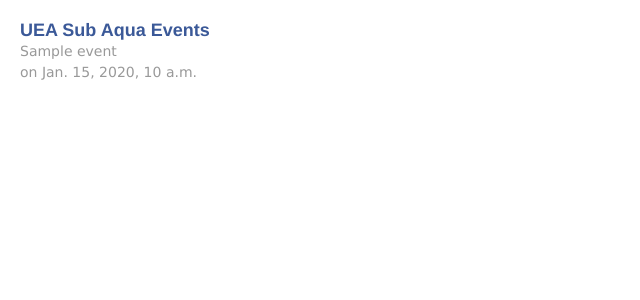
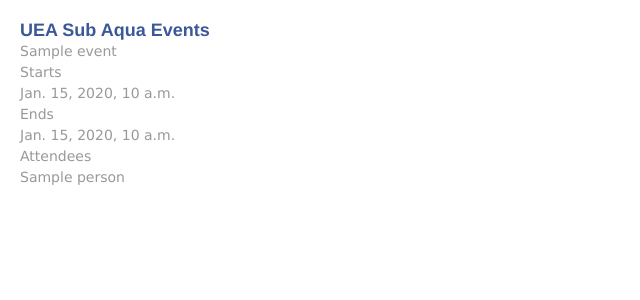
Before and after one commit to bensums/subaqua-site, a Django app: template events/templates/events/detail.html in a window 1280 px wide. Shown: the top 300 px of the page, without its empty margins (0-640 px from the left). Run offline with Django 3.2, Linux system fonts and the light colour scheme; the template is opened without the code that fills it: most values are stand-ins (such as "Sample title", 1, 10 or a date in 2020); some libraries are stand-ins or nearby versions.

Commit message:
Some design changes. Display users registered for events

```diff
--- a/events/templates/events/detail.html
+++ b/events/templates/events/detail.html
@@ -1,7 +1,17 @@
 {% extends "base.html" %}
 {% block events %}
 <h2>{{ event.name }}</h2>
-<p>on {{ event.start_time }}</p>
+<dl>
+	<dd>Starts</dd><dt>{{ event.start_time }}</dt>
+	<dd>Ends</dd><dt>{{ event.end_time }}</dt>
+	<dd>Attendees</dd><dt>
+	<ul>
+		{% for person in event.people.all %}
+		<li>{{ person }}</li>
+		{% empty %}
+		<li>Nobody</li>
+		{% endfor %}
+	</ul>
 	{% if user.is_authenticated %}
 	{% ifequal user_status 'NOT_REGISTERED' %}
 	<p>
@@ -15,4 +25,6 @@ You are registered for this event.
 	</p>
 	{% endifequal %}
 	{% endif %}
+	</dt>
+</dl>
 {% endblock %}
--- a/events/templates/events/home.html
+++ b/events/templates/events/home.html
@@ -24,6 +24,9 @@
 	<p>
 		<a href="{% url events.views.add %}">Add new event</a>
 	</p>
+	<p>
+		<a href="/admin/">Full admin site</a>
+	</p>
 {% endif %}
 
 {% endblock %}
```
Lines whose indentation alone changed are shown as unchanged.
